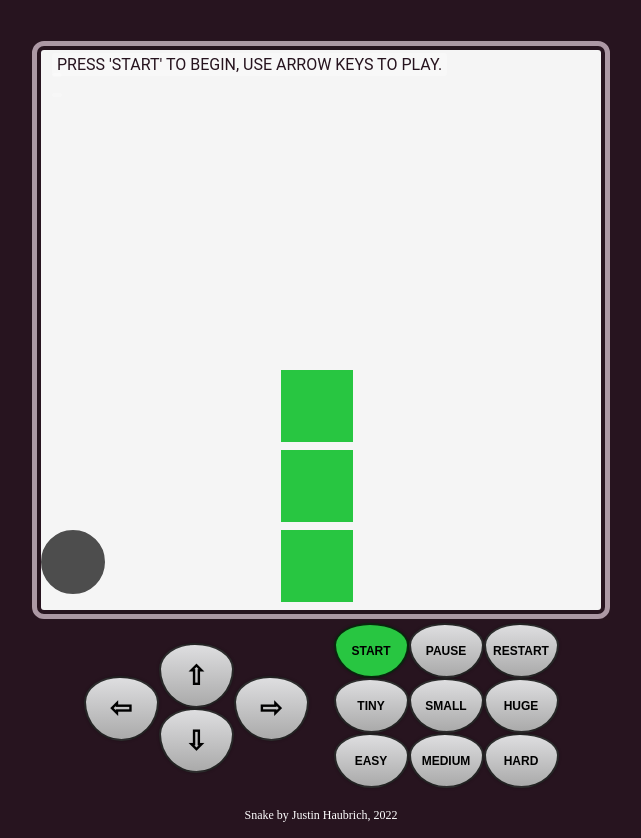
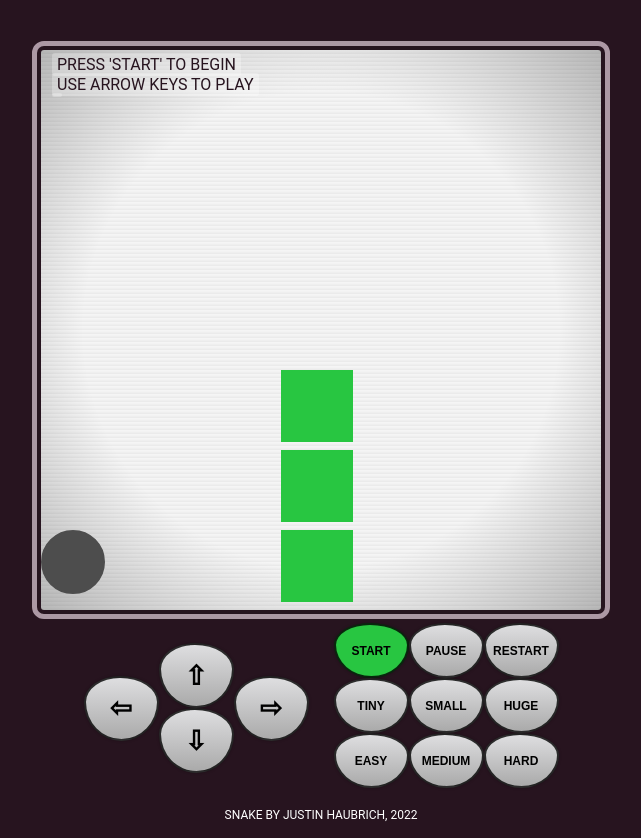
Before and after one commit to justinhaubrich/Snake, a website built with webpack: page assets/index.html in a window 1280 px wide. Shown: the whole page, without its empty margins (319-960 px from the left). Built offline with nearby package versions, Linux system fonts and the light colour scheme.

Commit message:
feature: improved styling

```diff
--- a/assets/index.html
+++ b/assets/index.html
@@ -8,8 +8,8 @@
 </head>
 <body>
     <div id="grid_wrapper">
-        <div id="message">Press 'START' to begin, Use arrow keys to play.</div>
-        <div id="score"></div>
+        <div id="message">Press 'START' to begin</div>
+        <div id="score">Use arrow keys to play</div>
         <div id="highscore"></div>
         <div id="grid" width="350" height="350">
         </div>
--- a/assets/styles/sass/main.sass
+++ b/assets/styles/sass/main.sass
@@ -16,6 +16,8 @@ body::-webkit-scrollbar
     margin: auto
     display: block
     margin-bottom: 15px
+    text-transform: uppercase
+    font-family: 'Roboto', sans-serif
 body::-webkit-scrollbar-track
   box-shadow: inset 0 0 6px rgba(0, 0, 0, 0.3)
 body
@@ -60,6 +62,7 @@ body
         #highscore
             top: 43px
     #grid.grid-class
+        background-image: -webkit-radial-gradient( center,ellipse cover,transparent 0%,transparent 60%,rgba(0,0,0,0.25) 100% ),-webkit-repeating-linear-gradient( top,transparent 0px,transparent 1px,rgba(0,0,0,0.05) 4px )
         display: flex
         flex-wrap: wrap
         margin: 0 auto
```
Also changed, not shown: assets/styles/main.css, 1 other file.
